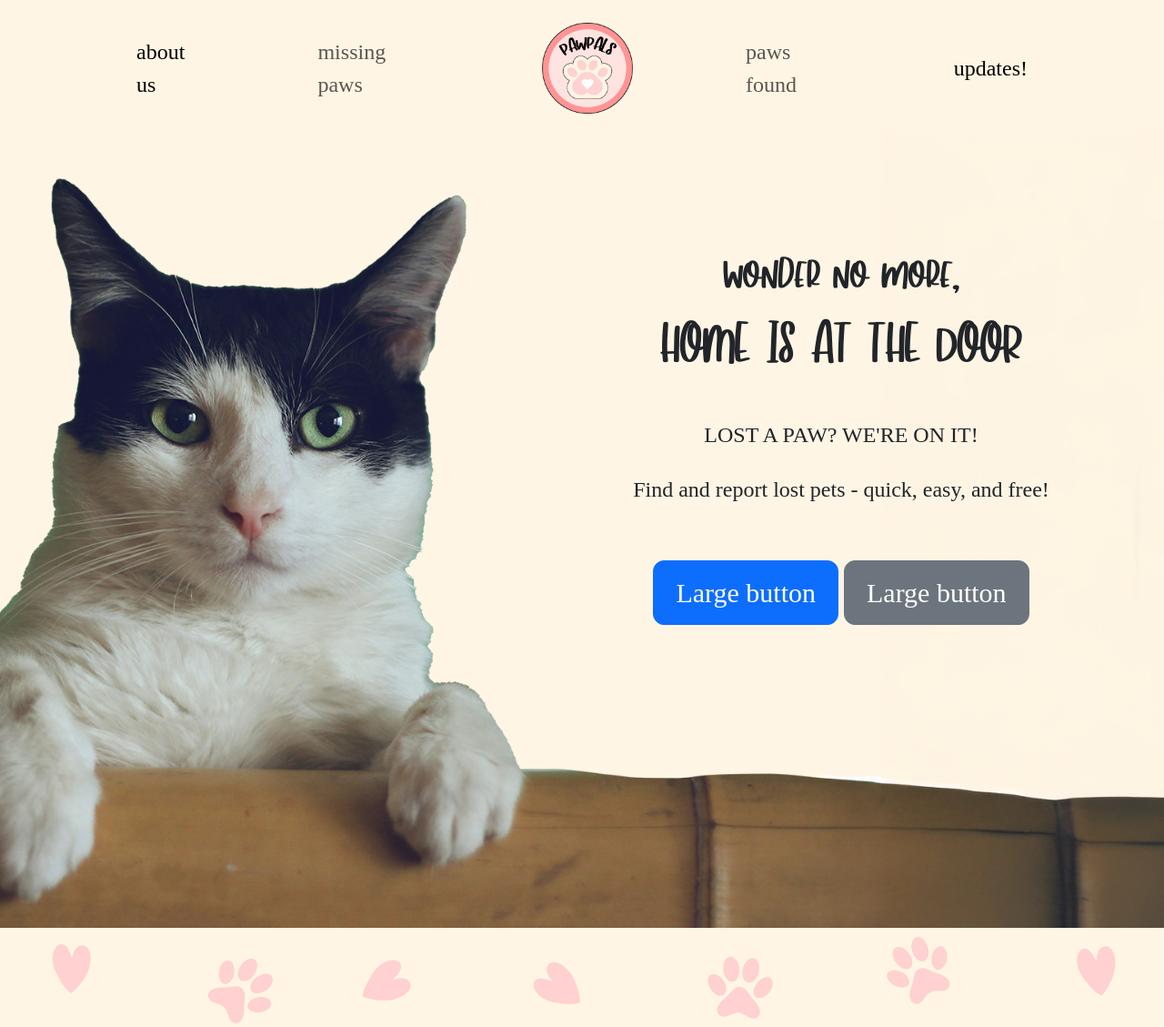
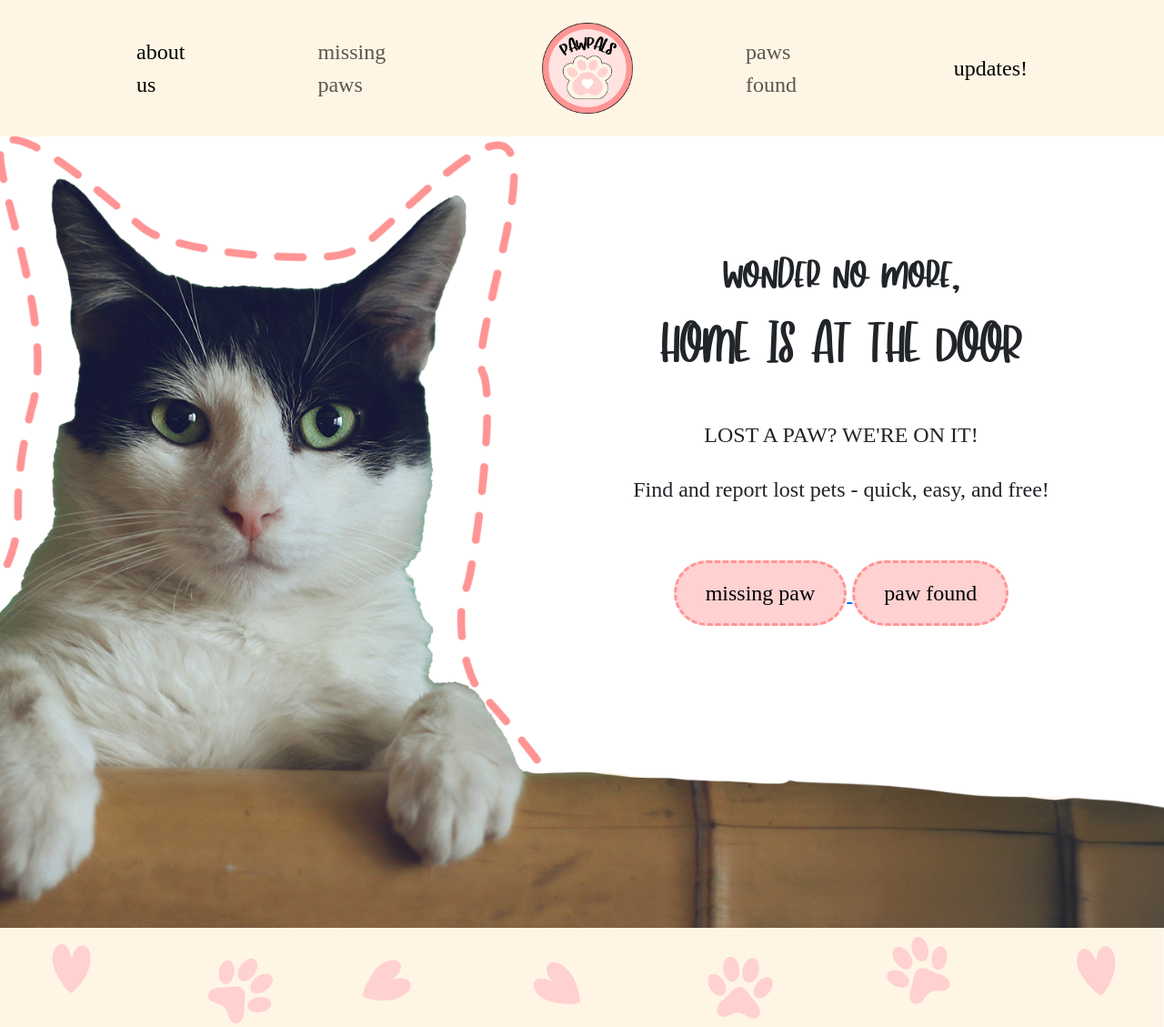
Before and after one commit to newcoder2005/Lost-Found, a Flask app: page / in a window 1280 px wide. Shown: the top 1129 px of the page at 91% size. Run offline with Flask 3, Linux system fonts and the light colour scheme; some web fonts are replaced.

Commit message:
correct flow

```diff
--- a/app.py
+++ b/app.py
@@ -118,6 +118,7 @@ def form_found():
 
     query = "INSERT INTO pets(email, name, lost, description, location, image_path, breed) VALUE (%s,%s,%s,%s,%s,%s,%s);"
 
+
     concur.execute(query, (email,name,0,description,location,filepath,breed))
 
     return render_template("thank_you.html", name=name, location=location, email=email)
@@ -193,3 +194,5 @@ def calculate_similarity(found_img_path):
 #         msg = Message(subject="PawPals | Could This Be Your Missing Buddy?", recipients=[email])
 #         msg.html = render_template('email/found.html')
 #         mail.send(msg)
+
+concur.close()  # Close cursor
--- a/static/styles.css
+++ b/static/styles.css
@@ -116,7 +116,7 @@ form {
 }
 
 #hero-section {
-    background-image: url("/images/hero-section.png");
+    background-image: url("/static/images/hero-section-removebg-preview.png");
     background-size: cover;
     background-repeat: no-repeat;
     background-position: center;
@@ -197,3 +197,7 @@ h1, h2 {
     margin-right:30vw;
     justify-content: center;
 }
+
+a {
+    text-decoration: none;
+}
--- a/templates/index.html
+++ b/templates/index.html
@@ -49,8 +49,12 @@
                 </div>
                 <br>
                 <div class="buttons">
-                  <button type="button" class="btn btn-primary btn-lg">Large button</button>
-                  <button type="button" class="btn btn-secondary btn-lg">Large button</button>
+                  <a href="{{ url_for('missing_paw')}}">
+                  <button type="button" class="pink-button rounded-pill" >missing paw</button>
+                  </a>
+                  <a href="{{ url_for('paw_found')}}">
+                  <button type="button" class="pink-button rounded-pill">paw found</button>
+                  </a>
                 </div>
               </div>
             </div>
--- a/templates/paw_completed.html
+++ b/templates/paw_completed.html
@@ -17,18 +17,18 @@
                     <a class="nav-link active" aria-current="page" href="{{ url_for('index') }}">about us</a>
                 </li>
                 <li class="nav-item">
-                    <a class="nav-link" href="{{ url_for('missing_paw') }}">missing paws</a>
+                    <a class="nav-link" href="{{ url_for('missing_paw')}}">missing paws</a>
                 </li>
                 <li class="nav-item">
                     <a class="nav-link active" aria-current="page" href="/">
-                        <img id="logo" src="{{ url_for('static',filename='images/logo.png') }}" alt="logo">
+                        <img id="logo" src="{{ url_for('static', filename='images/logo.png') }}" alt="logo">
                     </a>
                 </li>
                 <li class="nav-item">
                     <a class="nav-link" href="{{ url_for('paw_found') }}">paws found</a>
                 </li>
                 <li class="nav-item">
-                    <a class="nav-link active" href="#">updates!</a>
+                    <a class="nav-link active" href="{{ url_for('update')}}">updates!</a>
                 </li>
               </ul>
             </div>
--- a/templates/thank_you.html
+++ b/templates/thank_you.html
@@ -17,18 +17,18 @@
                     <a class="nav-link active" aria-current="page" href="{{ url_for('index') }}">about us</a>
                 </li>
                 <li class="nav-item">
-                    <a class="nav-link" href="{{ url_for('missing_paw') }}">missing paws</a>
+                    <a class="nav-link" href="{{ url_for('missing_paw')}}">missing paws</a>
                 </li>
                 <li class="nav-item">
                     <a class="nav-link active" aria-current="page" href="/">
-                        <img id="logo" src="{{ url_for('static',filename='images/logo.png') }}" alt="logo">
+                        <img id="logo" src="{{ url_for('static', filename='images/logo.png') }}" alt="logo">
                     </a>
                 </li>
                 <li class="nav-item">
                     <a class="nav-link" href="{{ url_for('paw_found') }}">paws found</a>
                 </li>
                 <li class="nav-item">
-                    <a class="nav-link active" href="#">updates!</a>
+                    <a class="nav-link active" href="{{ url_for('update')}}">updates!</a>
                 </li>
               </ul>
             </div>
```
Also changed, not shown: templates/missing-paw-results.html (+5 -5 lines), templates/missing-paw.html (+5 -5 lines), templates/paw_found.html (+5 -5 lines), static/images/hero-section-removebg-preview.png.
